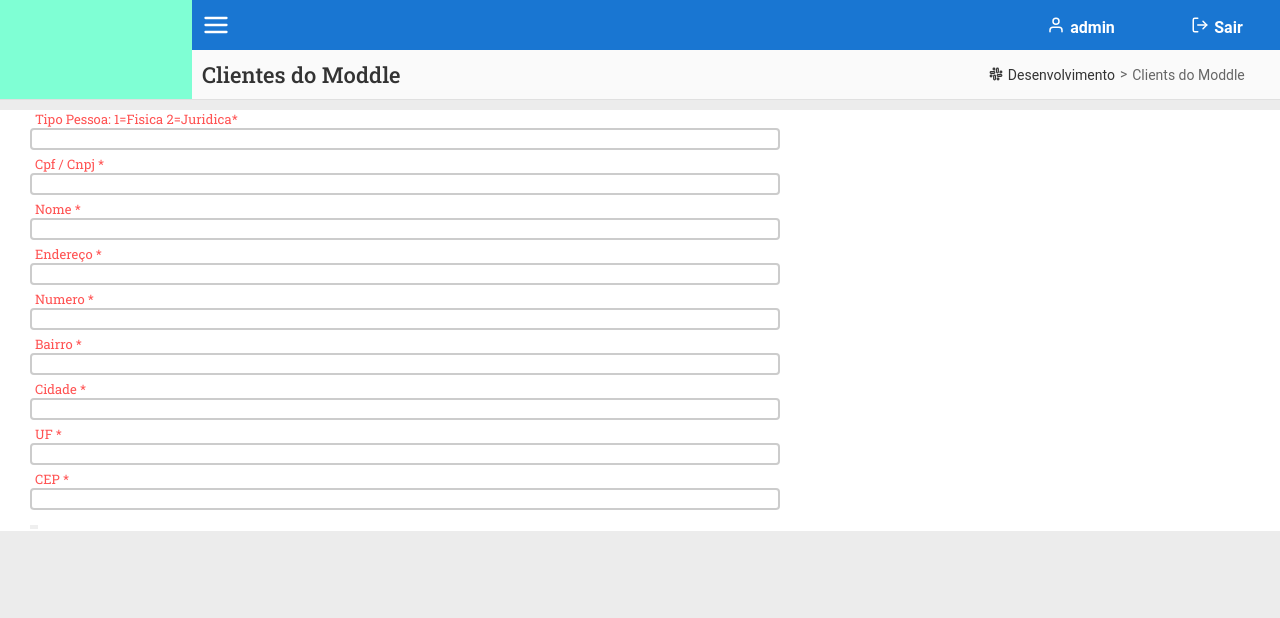
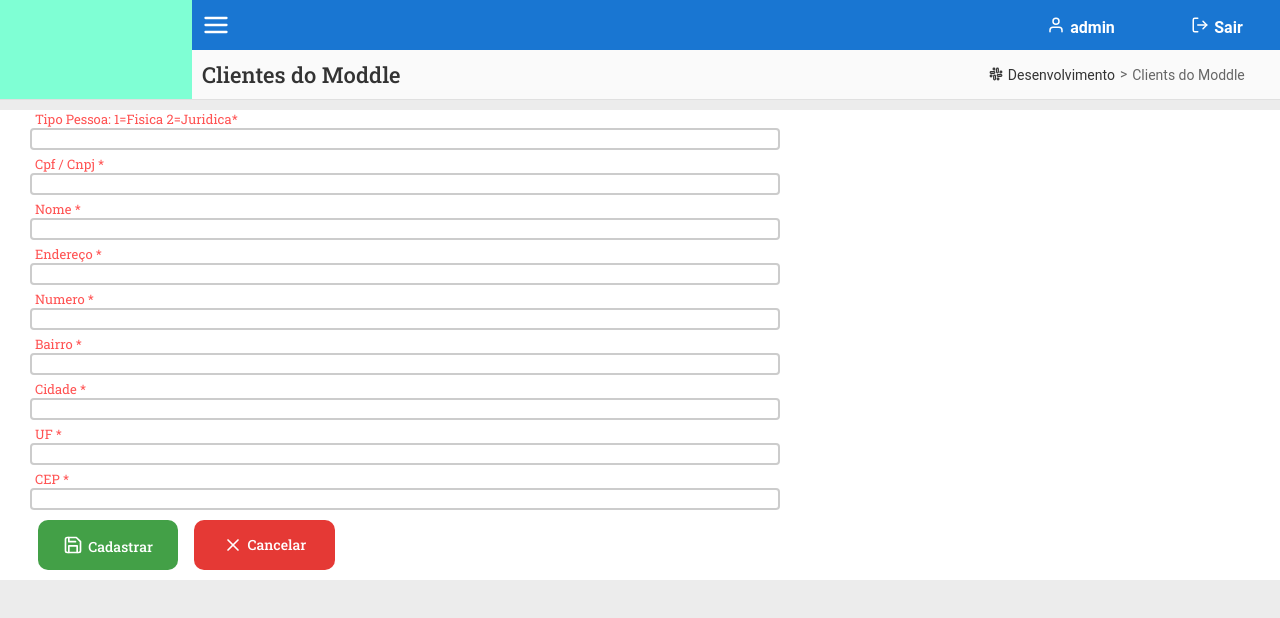
Before and after one commit to KaikOliveira/testSEMV, a React (Create React App) app in the folder frontend/: page /create in a window 1280 px wide. Shown: the top 618 px of the page. Built offline with nearby package versions, Linux system fonts and the light colour scheme.

Commit message:
buttonsOk

```diff
--- a/frontend/package.json
+++ b/frontend/package.json
@@ -7,6 +7,7 @@
     "@testing-library/react": "^11.1.0",
     "@testing-library/user-event": "^12.1.10",
     "axios": "^0.21.1",
+    "polished": "^4.1.0",
     "react": "^17.0.1",
     "react-dom": "^17.0.1",
     "react-icons": "^4.1.0",
--- a/frontend/src/pages/CreateClient/index.jsx
+++ b/frontend/src/pages/CreateClient/index.jsx
@@ -1,4 +1,5 @@
 import React from 'react';
+import { FiSave, FiX } from 'react-icons/fi';
 
 import Header from '../../components/Header/index';
 import InputBase from '../../components/Input/index';
@@ -51,8 +52,14 @@ export default function CreateClient({ ...props }) {
         />
 
         <BoxButton>
-          <Confirm />
-          <Cancel />
+          <Confirm>
+            <FiSave size={20} color="#fff" />
+            <p>Cadastrar</p>
+          </Confirm>
+          <Cancel>
+            <FiX size={20} color="#fff" />
+            <p>Cancelar</p>
+          </Cancel>
         </BoxButton>
 
       </Content>
--- a/frontend/src/pages/CreateClient/styles.js
+++ b/frontend/src/pages/CreateClient/styles.js
@@ -1,11 +1,10 @@
 import styled from 'styled-components';
+import { shade } from 'polished';
 
 export const Wrapper = styled.div`
   height: 100vh;
   width: 100%;
   flex-direction: column;
-
-
 `;
 
 export const Content = styled.div`
@@ -21,8 +20,66 @@ export const Content = styled.div`
   }
 `;
 
-export const BoxButton = styled.div``;
+export const BoxButton = styled.div`
+  width: 25%;
+  height: 100%;
+  margin-top: 10px;
+  display: flex;
+  flex-direction: row;
+`;
 
-export const Confirm = styled.button``;
+export const Confirm = styled.button`
+  background: #43a047;
+  height: 50px;
+  border-radius: 10px;
+  border: 0;
+  color: #312e38;
+  width: 45%;
+  font-weight: 500;
+  margin-left: 2.5%;
+  margin-right: 2.5%;
+  margin-bottom: 10px;
+  transition: background-color 0.2s;
+  flex-direction: row;
+  display: flex;
+  align-items: center;
+  justify-content: center;
 
-export const Cancel = styled.button``;
+  p {
+    color: #fff;
+    margin-bottom: 3px;
+    font-size: 14px;
+  }
+
+  &:hover {
+    background: ${shade(0.2, '#43a047')};
+  }
+`;
+
+export const Cancel = styled.button`
+  background: #e53935;
+  height: 50px;
+  border-radius: 10px;
+  border: 0;
+  color: #312e38;
+  width: 45%;
+  font-weight: 500;
+  margin-left: 2.5%;
+  margin-right: 2.5%;
+  margin-bottom: 10px;
+  transition: background-color 0.2s;
+  flex-direction: row;
+  display: flex;
+  align-items: center;
+  justify-content: center;
+
+  p {
+    color: #fff;
+    margin-bottom: 6px;
+    font-size: 14px;
+  }
+
+  &:hover {
+    background: ${shade(0.2, '#e53935')};
+  }
+`;
```
Also changed, not shown: 2 other files (tests, documents, lock files or other folders).
